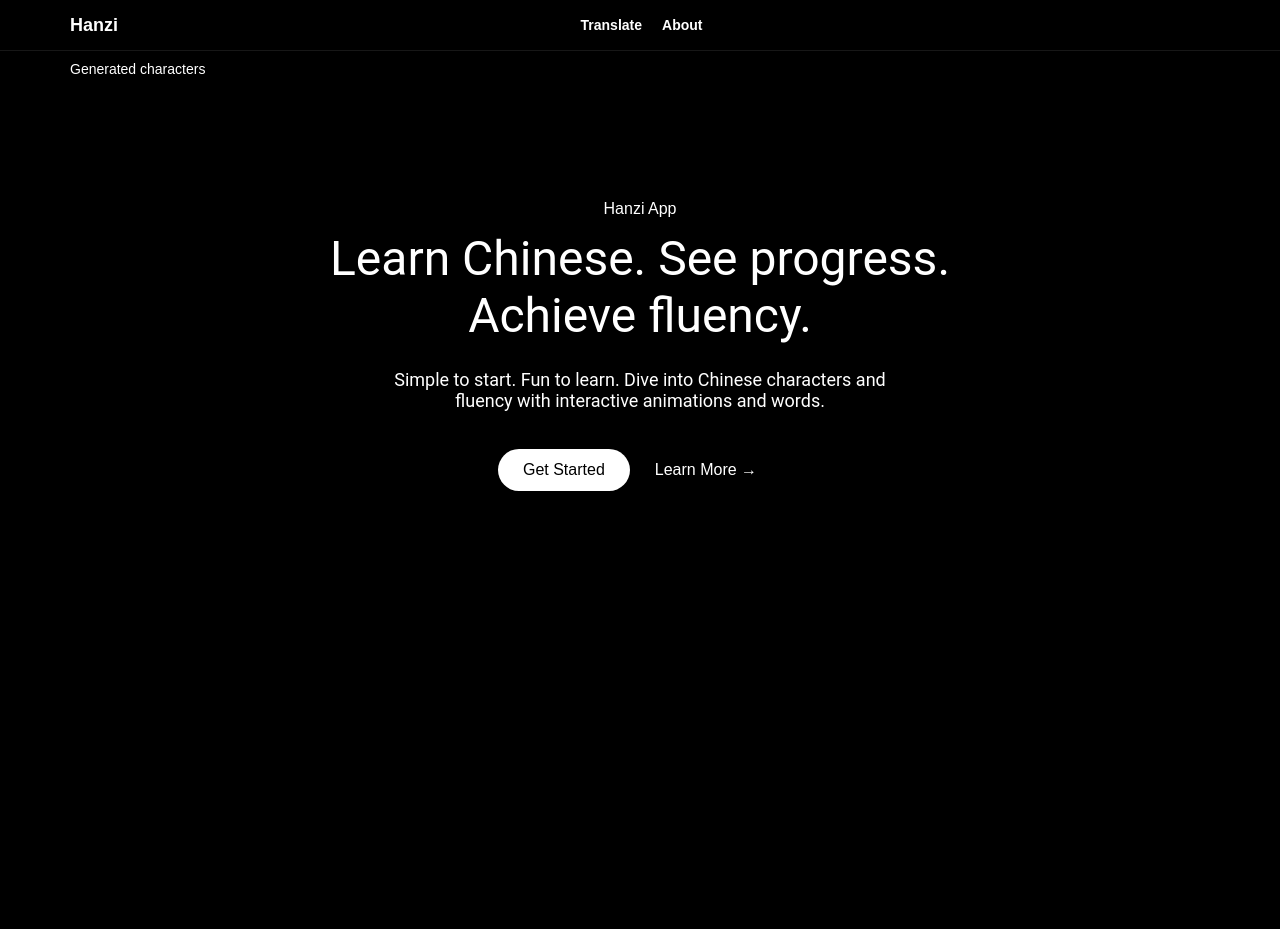
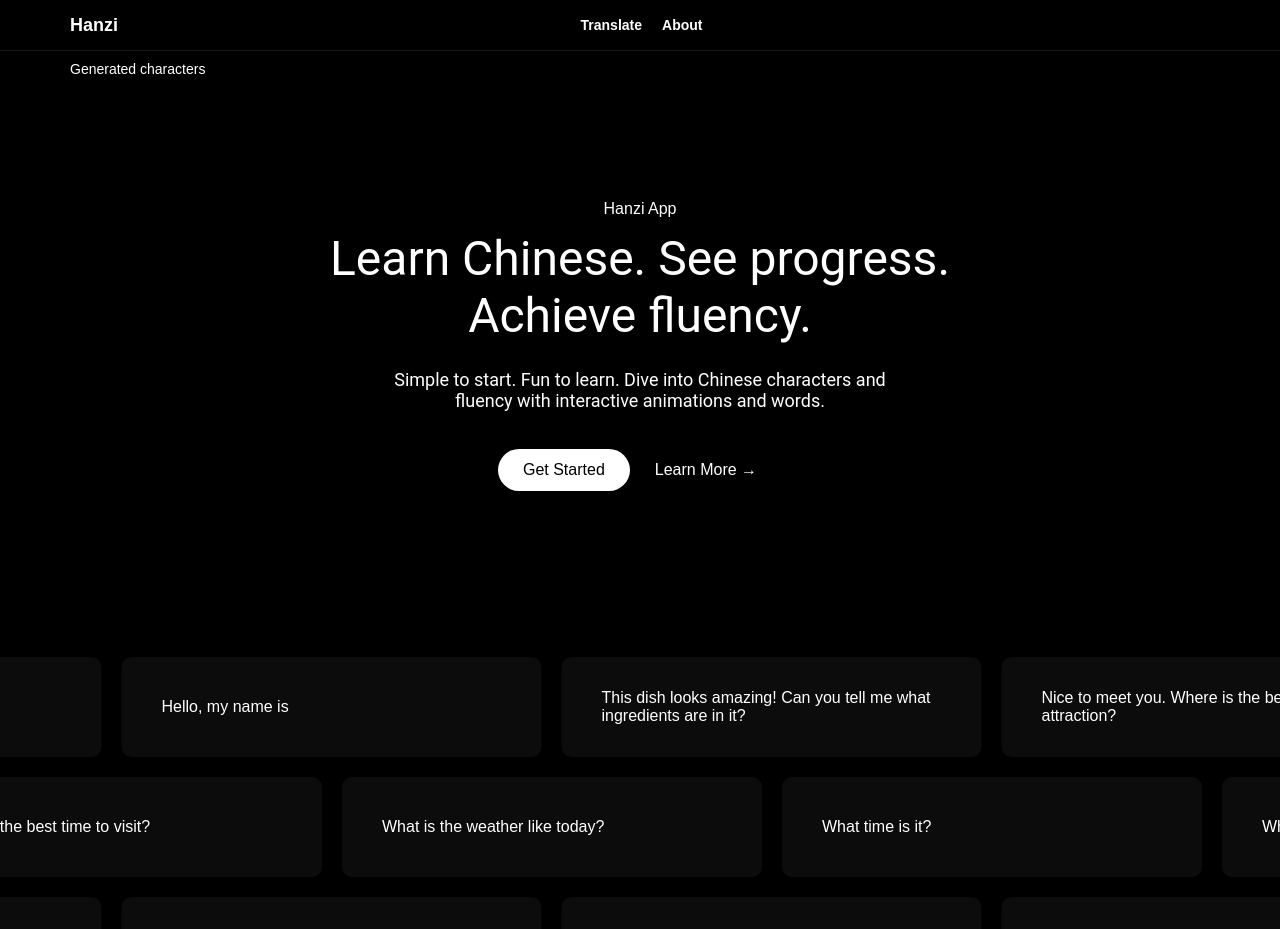
Before and after one commit to schofield-paul/hanzi, a React (Create React App) app: page / in a window 1280 px wide. Shown: the top 929 px of the page. Built offline with nearby package versions, Linux system fonts and the light colour scheme.

Commit message:
add carousel prompts to homepage

```diff
--- /dev/null
+++ b/src/components/CarouselCard/CarouselCard.module.css
@@ -0,0 +1,22 @@
+.carouselCard {
+  height: 100px;
+  width: 400px;
+  background-color: #0c0c0c;
+  margin: 0 10px;
+  border-radius: 10px;
+  display: flex;
+  align-items: center;
+  justify-content: flex-start;
+  font-size: 20px;
+  font-weight: 100;
+  padding-left: 20px;
+}
+
+.cardBody {
+  padding-left: 20px;
+  font-family: "Microsoft Sans Serif", Arial, sans-serif;
+  font-size: 16px;
+  font-weight: 100;
+  color: white;
+  text-align: left;
+}
--- /dev/null
+++ b/src/components/CarouselCard/CarouselCard.tsx
@@ -0,0 +1,11 @@
+import style from "./CarouselCard.module.css";
+
+function CarouselCard({ title, content }: { title: string; content: string }) {
+  return (
+    <div className={style.carouselCard}>
+      <p className={style.cardBody}>{content}</p>
+    </div>
+  );
+}
+
+export default CarouselCard;
--- a/src/pages/Homepage/HomePage.module.css
+++ b/src/pages/Homepage/HomePage.module.css
@@ -86,7 +86,7 @@ h1 {
 .buttons {
   display: flex;
   justify-content: space-between;
-  margin-bottom: 10px;
+  margin-bottom: 110px;
 }
 
 .preText {
@@ -106,6 +106,63 @@ h1 {
   justify-content: start;
   margin-left: 70px;
   font-weight: 400;
+}
+
+.carouselContainer {
+  display: flex;
+  gap: 0px;
+  margin-bottom: 20px;
+  overflow: hidden;
+  width: max-content;
+  animation: moveCards 600s linear infinite;
+  cursor: pointer;
+}
+
+.carouselContainerReverse {
+  display: flex;
+  gap: 0px;
+  margin-bottom: 20px;
+  overflow: hidden;
+  width: max-content;
+  animation: moveCardsReverse 600s linear infinite;
+  cursor: pointer;
+}
+
+.carouselWrapper {
+  width: 100%;
+  overflow-x: hidden;
+}
+
+.carouselContainer:hover,
+.carouselContainerReverse:hover {
+  animation-play-state: paused;
+}
+
+@keyframes moveCards {
+  0% {
+    transform: translateX(0);
+  }
+  100% {
+    transform: translateX(calc(-33.33%));
+  }
+}
+
+@keyframes moveCardsOffset {
+  0% {
+    transform: translateX(0);
+  }
+  100% {
+    transform: translateX(calc(-33.33%));
+  }
+}
+
+@keyframes moveCardsReverse {
+  0% {
+    transform: translateX(calc(-33.33%));
+  }
+  100% {
+    transform: translateX(0);
+  }
 }
 
 @media screen and (max-width: 767px) {
@@ -141,7 +198,7 @@ h1 {
     justify-content: center;
     width: 100%;
     max-width: 100%;
-    background-color: black;
+    background-color: bluc;
   }
 
   .logoReflection {
@@ -187,34 +244,7 @@ h1 {
     padding: 0rem;
   }
 
-  .hero {
-    display: flex;
-    flex-direction: column;
-    align-items: center;
-    justify-content: center;
-    text-align: center;
-    position: relative;
-    background-color: black;
-  }
-
-  .heroImage {
-    width: 1000px;
-    height: 1000px;
-    margin-bottom: 5rem;
-  }
-
   .wrapper {
     min-height: 100vh;
   }
 }
-
-@keyframes moveUp {
-  from {
-    transform: translateY(40px);
-    opacity: 0;
-  }
-  to {
-    transform: translateY(0);
-    opacity: 1;
-  }
-}
--- a/src/pages/Homepage/Homepage.tsx
+++ b/src/pages/Homepage/Homepage.tsx
@@ -2,8 +2,119 @@ import classNames from "classnames";
 import style from "./HomePage.module.css";
 import Quote from "../../components/Quote/Quote";
 import { Link } from "react-router-dom";
+import CarouselCard from "../../components/CarouselCard/CarouselCard";
+
+const cardData = [
+  {
+    title: "Card 1",
+    content: "Where are the best local cuisines?",
+  },
+  {
+    title: "Card 2",
+    content: "Hello, my name is",
+  },
+  {
+    title: "Card 3",
+    content:
+      "This dish looks amazing! Can you tell me what ingredients are in it?",
+  },
+  {
+    title: "Card 4",
+    content: "Nice to meet you. Where is the best tourist attraction?",
+  },
+  {
+    title: "Card 5",
+    content: "What do you do for work?",
+  },
+  {
+    title: "Card 6",
+    content: "Do you speak English?",
+  },
+  {
+    title: "Card 7",
+    content: "How are you? ",
+  },
+  {
+    title: "Card 8",
+    content: "How do I get to the subway station?",
+  },
+];
+
+const cardData2 = [
+  {
+    title: "Card 9",
+    content: "What is the weather like today?",
+  },
+  {
+    title: "Card 10",
+    content: "What time is it?",
+  },
+  {
+    title: "Card 11",
+    content: "What is the capital of China?",
+  },
+  {
+    title: "Card 12",
+    content: "What’s the most popular dish here?",
+  },
+  {
+    title: "Card 13",
+    content: "How far is it from here?",
+  },
+  {
+    title: "Card 14",
+    content: "How much does this cost?",
+  },
+  {
+    title: "Card 15",
+    content: "Can you tell me about this place’s history?",
+  },
+  {
+    title: "Card 16",
+    content: "What is the best time to visit?",
+  },
+];
+
+const cardData3 = [
+  {
+    title: "Card 17",
+    content: "When is the next train?",
+  },
+  {
+    title: "Card 18",
+    content: "Do you have any recommendations for local music or shows? ",
+  },
+  {
+    title: "Card 19",
+    content: "Do you have any hobbies? ",
+  },
+  {
+    title: "Card 20",
+    content: "Do you watch TV shows? ",
+  },
+  {
+    title: "Card 21",
+    content: "I'm primarily studying simplified characters. ",
+  },
+  {
+    title: "Card 22",
+    content: "Where is the nearest bookstore.",
+  },
+  {
+    title: "Card 23",
+    content: "What do you think of this place? ",
+  },
+  {
+    title: "Card 24",
+    content: "That’s an interesting idea! ",
+  },
+];
 
 export default function Homepage() {
+  const repeatedCardData = Array(30).fill(cardData).flat();
+  const repeatedCardData2 = Array(30).fill(cardData2).flat();
+  const repeatedCardData3 = Array(30).fill(cardData3).flat();
+
   return (
     <>
       <div className={style.wrapper}>
@@ -27,6 +138,39 @@ export default function Homepage() {
               <button className={style.learnMore}>Learn More →</button>
             </Link>
           </div>
+          <div className={style.carouselWrapper}>
+            <div className={style.carouselContainer}>
+              {repeatedCardData.map((card, index) => (
+                <CarouselCard
+                  key={index}
+                  title={card.title}
+                  content={card.content}
+                />
+              ))}
+            </div>
+          </div>
+          <div className={style.carouselWrapper}>
+            <div className={style.carouselContainerReverse}>
+              {repeatedCardData2.map((card, index) => (
+                <CarouselCard
+                  key={index}
+                  title={card.title}
+                  content={card.content}
+                />
+              ))}
+            </div>
+          </div>
+          <div className={style.carouselWrapper}>
+            <div className={style.carouselContainer}>
+              {repeatedCardData3.map((card, index) => (
+                <CarouselCard
+                  key={index}
+                  title={card.title}
+                  content={card.content}
+                />
+              ))}
+            </div>
+          </div>
         </div>
         <Quote />
       </div>
```
